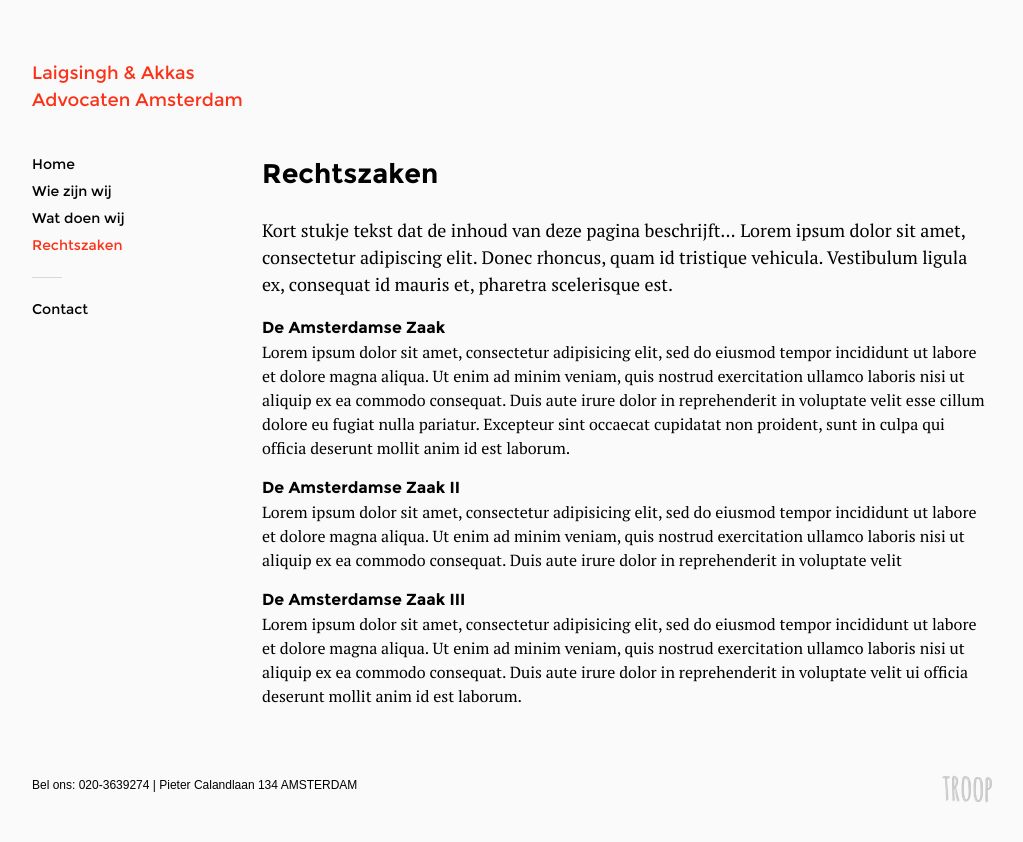
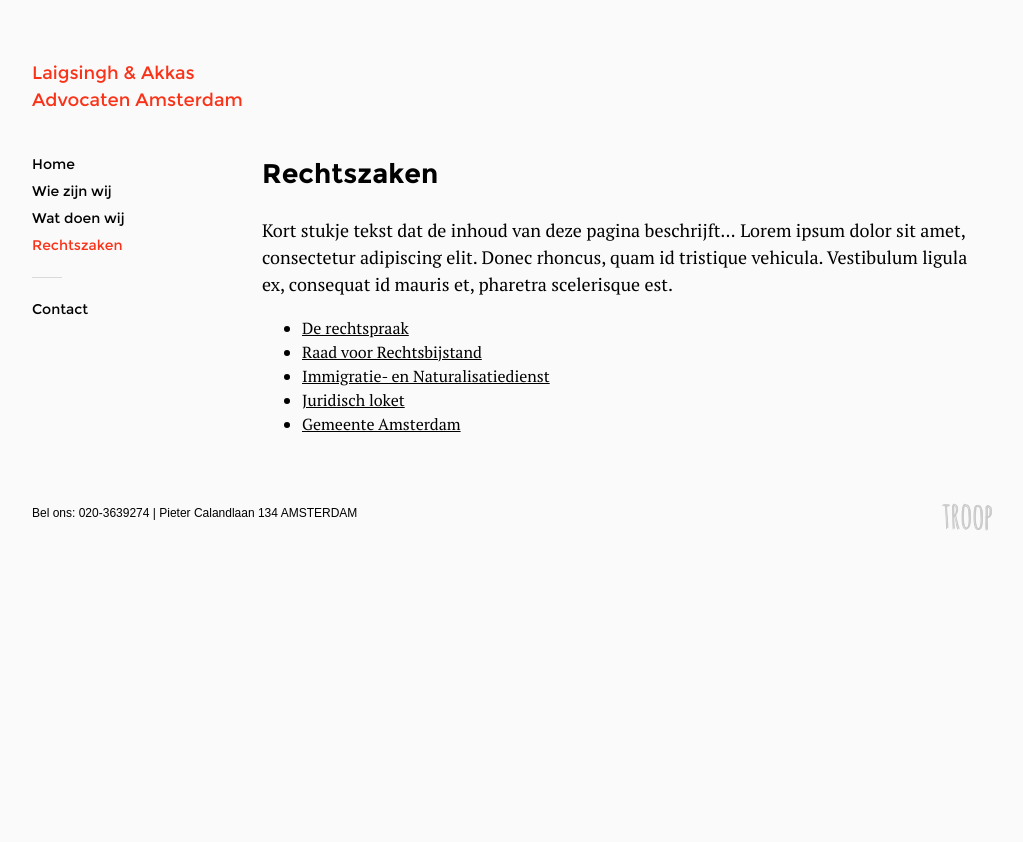
Before and after one commit to taha-design/laigsinghakkasadvocaten.nl, a Jekyll site: the page built from rechtszaken.html, in a window 1280 px wide. Shown: the top 842 px of the page, without its empty margins (128-1151 px from the left). Built offline with Jekyll 4.4.1, drawn with Linux system fonts in a browser that asks for light colours.

Commit message:
update text

```diff
--- a/rechtszaken.html
+++ b/rechtszaken.html
@@ -8,28 +8,10 @@ permalink: /rechtszaken/
 
 <p class="lead">Kort stukje tekst dat de inhoud van deze pagina beschrijft… Lorem ipsum dolor sit amet, consectetur adipiscing elit. Donec rhoncus, quam id tristique vehicula. Vestibulum ligula ex, consequat id mauris et, pharetra scelerisque est.</p>
 
-<h5>De Amsterdamse Zaak</h5>
-<p>
-  Lorem ipsum dolor sit amet, consectetur adipisicing elit, sed do eiusmod
-  tempor incididunt ut labore et dolore magna aliqua. Ut enim ad minim veniam,
-  quis nostrud exercitation ullamco laboris nisi ut aliquip ex ea commodo
-  consequat. Duis aute irure dolor in reprehenderit in voluptate velit esse
-  cillum dolore eu fugiat nulla pariatur. Excepteur sint occaecat cupidatat non
-  proident, sunt in culpa qui officia deserunt mollit anim id est laborum.
-</p>
-
-<h5>De Amsterdamse Zaak II</h5>
-<p>
-  Lorem ipsum dolor sit amet, consectetur adipisicing elit, sed do eiusmod
-  tempor incididunt ut labore et dolore magna aliqua. Ut enim ad minim veniam,
-  quis nostrud exercitation ullamco laboris nisi ut aliquip ex ea commodo
-  consequat. Duis aute irure dolor in reprehenderit in voluptate velit
-</p>
-
-<h5>De Amsterdamse Zaak III</h5>
-<p>
-  Lorem ipsum dolor sit amet, consectetur adipisicing elit, sed do eiusmod
-  tempor incididunt ut labore et dolore magna aliqua. Ut enim ad minim veniam,
-  quis nostrud exercitation ullamco laboris nisi ut aliquip ex ea commodo
-  consequat. Duis aute irure dolor in reprehenderit in voluptate velit ui officia deserunt mollit anim id est laborum.
-</p>
+<ul>
+  <li><a href="https://www.rechtspraak.nl/">De rechtspraak</a></li>
+  <li><a href="http://www.rvr.org">Raad voor Rechtsbijstand</a></li>
+  <li><a href="https://ind.nl/">Immigratie- en Naturalisatiedienst</a></li>
+  <li><a href="https://www.juridischloket.nl/">Juridisch loket</a></li>
+  <li><a href="https://www.amsterdam.nl/">Gemeente Amsterdam</a></li>
+</ul>
```
Also changed, not shown: wat-doen-wij.html (+2 -23 lines), 2 other files.
